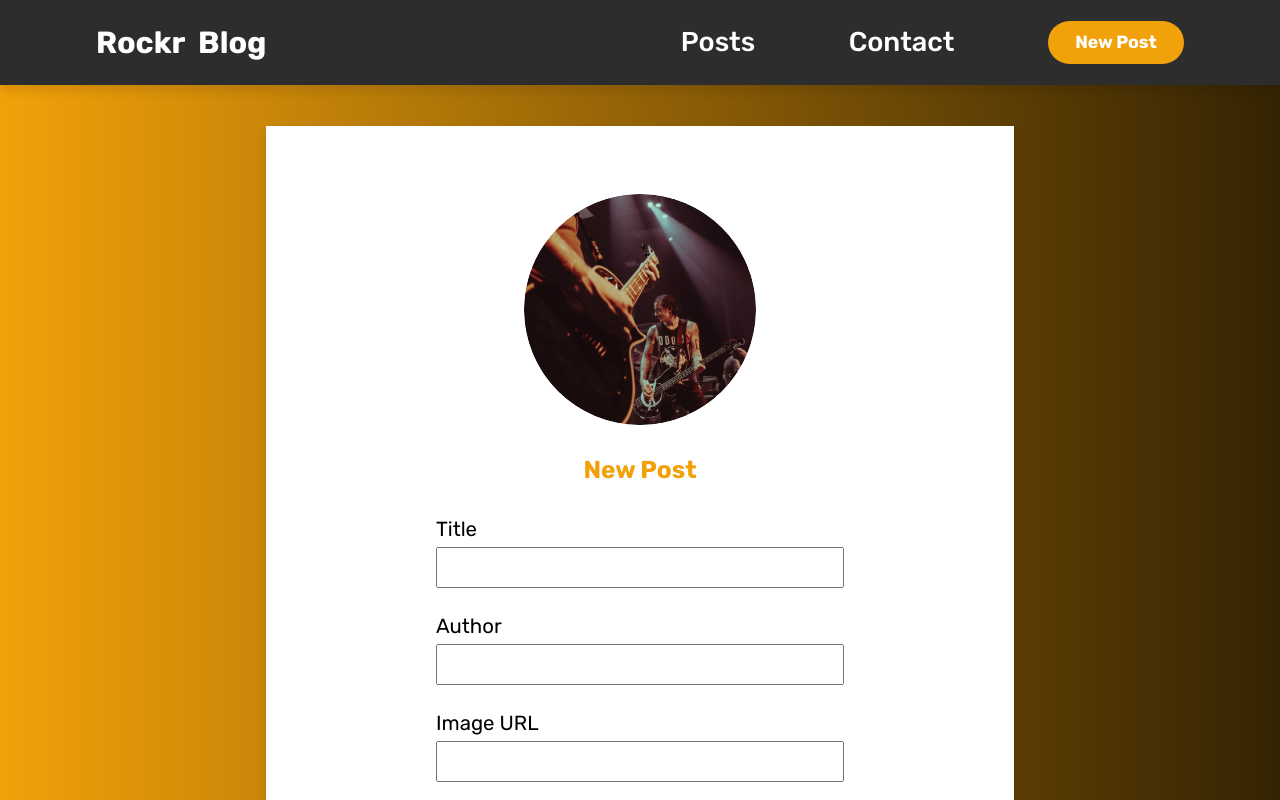
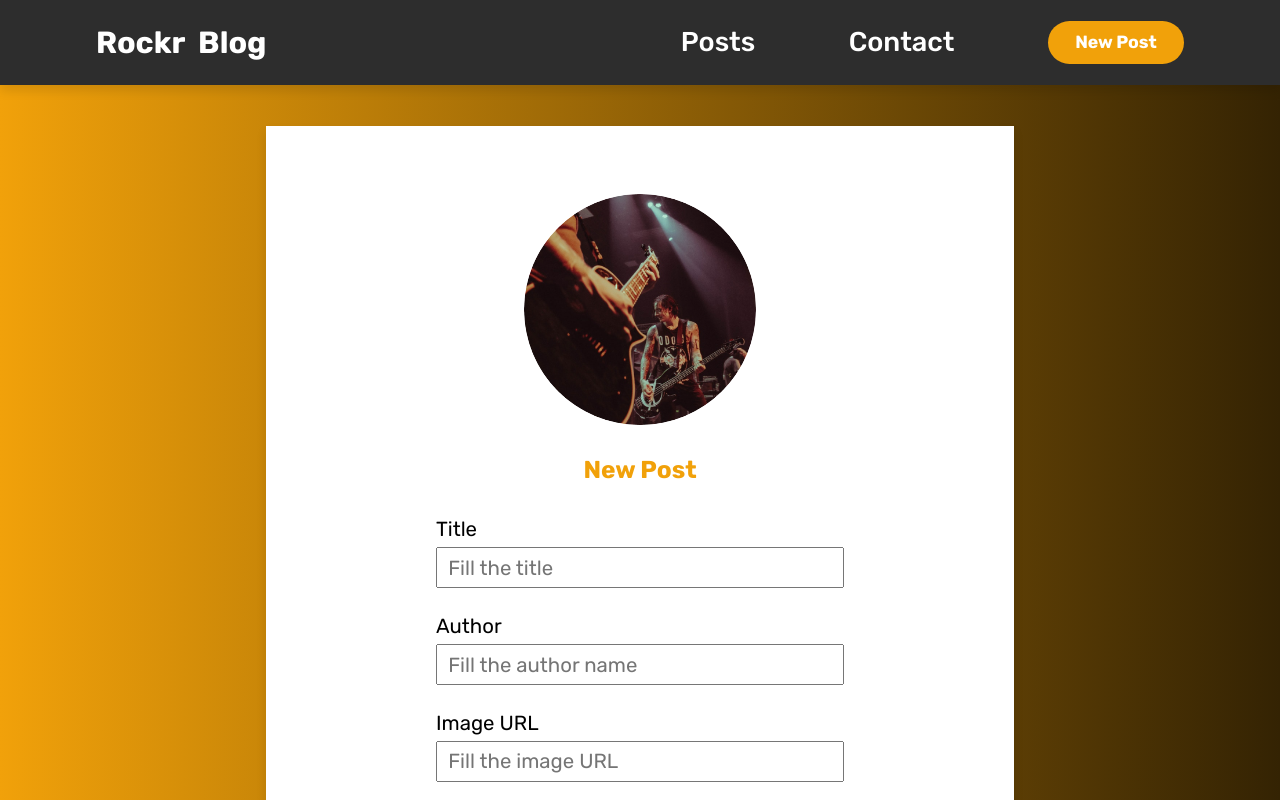
Before and after one commit to FelipeSSac/infinite-scroll-blog, a React (Create React App) app: page /article/add in a window 1280 px wide. Shown: the top 800 px of the page. Built offline with nearby package versions, Linux system fonts and the light colour scheme.

Commit message:
feature/modal-erros post-date

```diff
--- /dev/null
+++ b/src/components/atom/ErrorModal/ErrorModal.tsx
@@ -0,0 +1,52 @@
+import ReactDOM from 'react-dom';
+import {
+  Dispatch, SetStateAction, useRef, useState,
+} from 'react';
+import { useOutside } from '../../../helpers/hooks';
+import { Container } from './styles';
+
+interface IErrorModalProps {
+  toggle: Dispatch<SetStateAction<boolean>>
+}
+
+export default function ErrorModal({ toggle }:IErrorModalProps) {
+  const modalRoot = document.getElementById('modal-root');
+  const modalRef = useRef(null);
+
+  const [hideModal, setHideModal] = useState(false);
+
+  const toggleModal = () => {
+    setHideModal((prevState) => !prevState);
+
+    setTimeout(() => {
+      toggle((prevState) => !prevState);
+    }, 300);
+  };
+
+  useOutside(modalRef, toggleModal);
+
+  if (!modalRoot) return null;
+
+  return ReactDOM.createPortal(
+    <Container className={`${hideModal ? 'modal-error-hide' : ''}`}>
+      <article ref={modalRef} className="modal-error__article">
+        <div className="modal-error__message">
+          <h1 className="modal-error__yellow">
+            Opss
+          </h1>
+          <br />
+          <h1>
+            something went
+            <br />
+            wrong
+          </h1>
+          <br />
+          <h1 className="modal-error__yellow">
+            try again later!
+          </h1>
+        </div>
+      </article>
+    </Container>,
+    modalRoot,
+  );
+}
--- /dev/null
+++ b/src/components/atom/ErrorModal/index.ts
@@ -0,0 +1 @@
+export { default as ErrorModal } from './ErrorModal';
--- /dev/null
+++ b/src/components/atom/ErrorModal/styles.ts
@@ -0,0 +1,46 @@
+import styled from 'styled-components';
+
+export const Container = styled.div`
+  width: 100%;
+  height: 100%;
+
+  position: fixed;
+  inset: 0;
+  z-index: 11;
+
+  display: flex;
+  align-items: center;
+  justify-content: center;
+  background-color: var(--softDark);
+  animation: 0.2s showOpacity both;
+
+  &.modal-error-hide{
+    animation: 0.2s hideOpacity 0.1s both;
+
+    .modal-error__article{
+      animation: 0.3s hideArticle;
+    }
+  }
+
+  .modal-error__article{
+    width: 85%;
+    max-width: 28rem;
+    height: fit-content;
+    padding: 6rem 0;
+
+    position: relative;
+
+    background-color: #fff;
+    font-size: 1.4rem;
+    animation: 0.3s showArticle;
+  }
+
+  .modal-error__yellow{
+    color: var(--yellow);
+  }
+
+  .modal-error__message{
+    width: fit-content;
+    margin: 0 auto;
+  }
+`;
--- a/src/pages/NewArticle/NewArticle.tsx
+++ b/src/pages/NewArticle/NewArticle.tsx
@@ -3,6 +3,7 @@ import { useHistory } from 'react-router-dom';
 
 import NewPost from '../../assets/images/new-post.png';
 import { ReactComponent as Pen } from '../../assets/images/pen.svg';
+import { ErrorModal } from '../../components/atom/ErrorModal';
 import { api } from '../../services/api';
 
 import { Container } from './styles';
@@ -13,15 +14,26 @@ interface INewPostFormData {
   authorEmail: string;
   article: string;
   imageUrl: string;
+  date: string;
 }
 
 export default function NewArticle() {
   const history = useHistory();
 
+  const [showModal, setShowModal] = useState(false);
   const [NewPostFormData, setNewPostFormData] = useState({} as INewPostFormData);
 
   const handleInputChange = (event: ChangeEvent<HTMLInputElement | HTMLTextAreaElement>) => {
     const { name, value } = event.target;
+
+    if (name === 'article') {
+      const date = `${new Date()}`;
+
+      setNewPostFormData((prevState) => ({
+        ...prevState,
+        date,
+      }));
+    }
 
     setNewPostFormData((prevState) => ({
       ...prevState,
@@ -37,6 +49,8 @@ export default function NewArticle() {
         const { id } = response.data;
 
         history.push(`/article/${id}`);
+      }).catch((error) => {
+        setShowModal(true);
       });
   };
 
@@ -58,9 +72,11 @@ export default function NewArticle() {
             <input
               type="text"
               name="title"
+              placeholder="Fill the title"
               value={NewPostFormData.title}
               onChange={handleInputChange}
               className="new-article__input"
+              required
             />
           </label>
           <label className="new-article__label">
@@ -68,9 +84,11 @@ export default function NewArticle() {
             <input
               type="text"
               name="author"
+              placeholder="Fill the author name"
               value={NewPostFormData.author}
               onChange={handleInputChange}
               className="new-article__input"
+              required
             />
           </label>
           <label className="new-article__label">
@@ -78,9 +96,11 @@ export default function NewArticle() {
             <input
               type="text"
               name="imageUrl"
+              placeholder="Fill the image URL"
               value={NewPostFormData.imageUrl}
               onChange={handleInputChange}
               className="new-article__input"
+              required
             />
           </label>
           <label className="new-article__label">
@@ -91,6 +111,7 @@ export default function NewArticle() {
               value={NewPostFormData.article}
               onChange={handleInputChange}
               className="new-article__textarea"
+              required
             />
           </label>
           <button className="new-article__button" type="submit">
@@ -98,6 +119,9 @@ export default function NewArticle() {
             Create Post
           </button>
         </form>
+        {showModal && (
+          <ErrorModal toggle={setShowModal} />
+        )}
       </article>
     </Container>
   );
```
